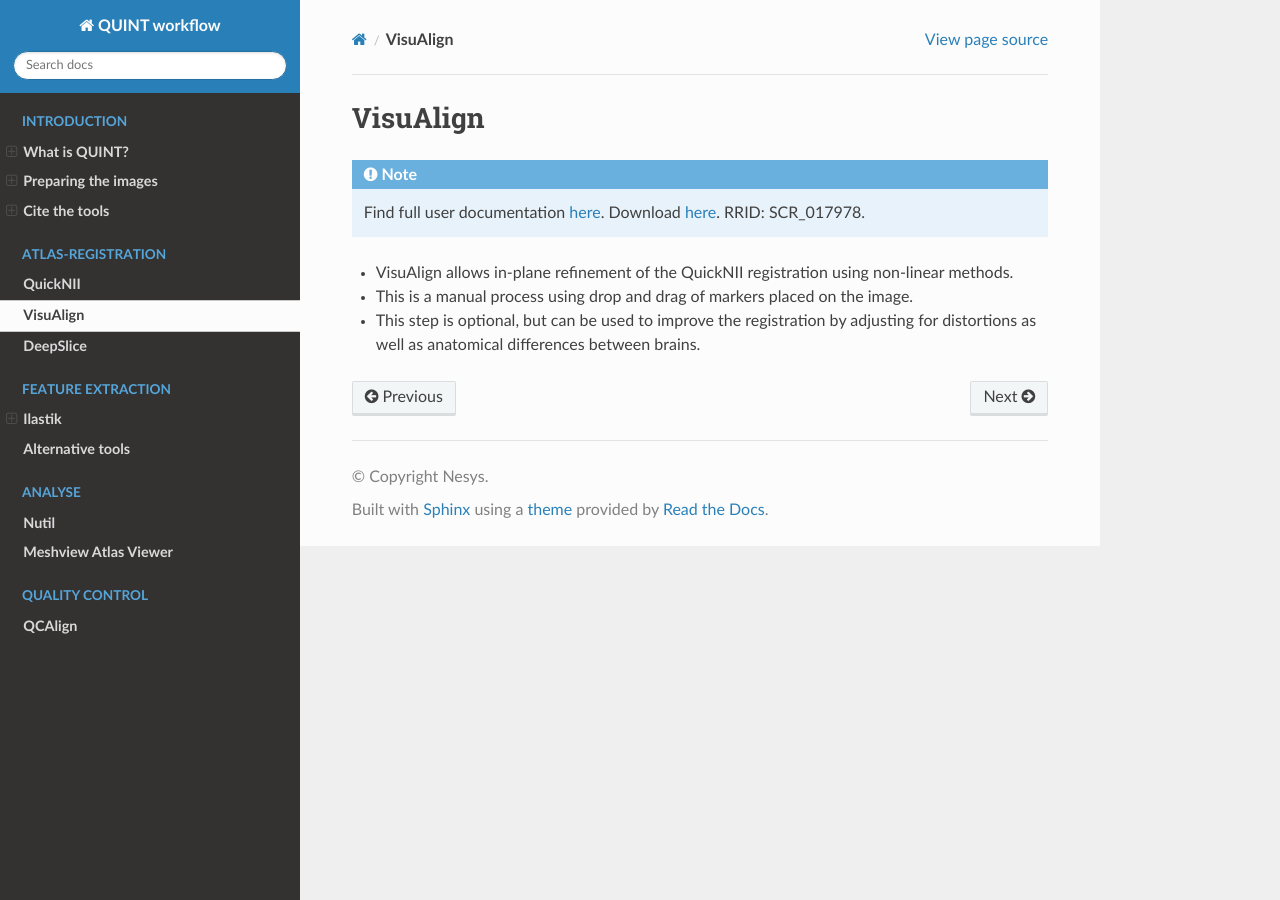
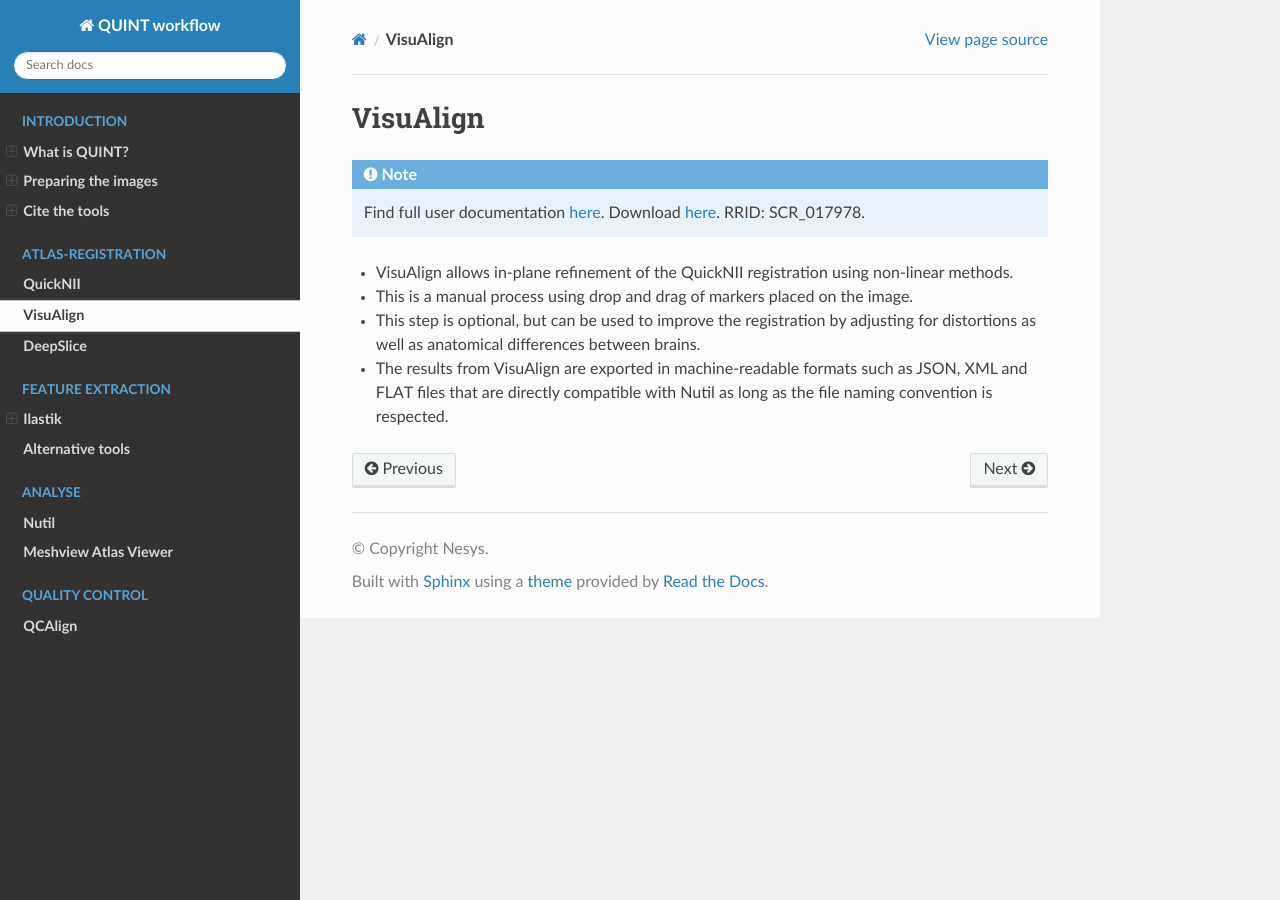
Before and after one commit to Neural-Systems-at-UIO/QUINT_workflow, a Sphinx documentation site: the page built from docs/VisuAlign.rst, in a window 1280 px wide. Built offline with Sphinx 7.4.7 and the Read the Docs theme 2.0.0, drawn with Linux system fonts in a browser that asks for light colours.

Commit message:
Update VisuAlign.rst

```diff
--- a/docs/VisuAlign.rst
+++ b/docs/VisuAlign.rst
@@ -9,3 +9,4 @@
 * VisuAlign allows in-plane refinement of the QuickNII registration using non-linear methods.
 * This is a manual process using drop and drag of markers placed on the image.
 * This step is optional, but can be used to improve the registration by adjusting for distortions as well as anatomical differences between brains.
+* The results from VisuAlign are exported in machine-readable formats such as JSON, XML and FLAT files that are directly compatible with Nutil as long as the file naming convention is respected.
```
